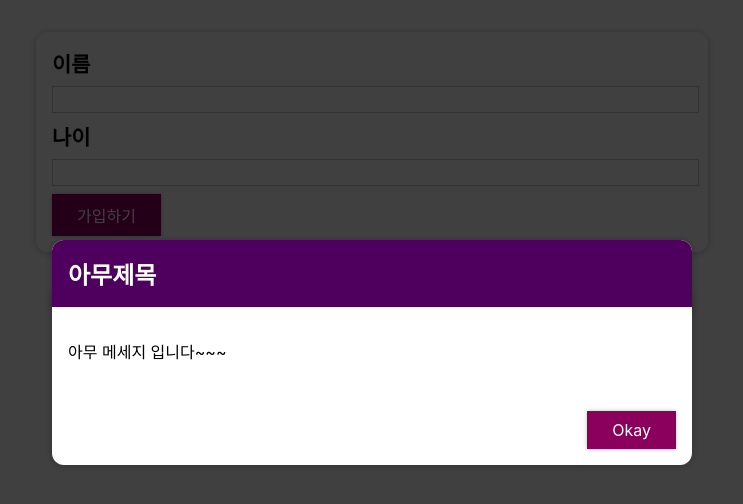
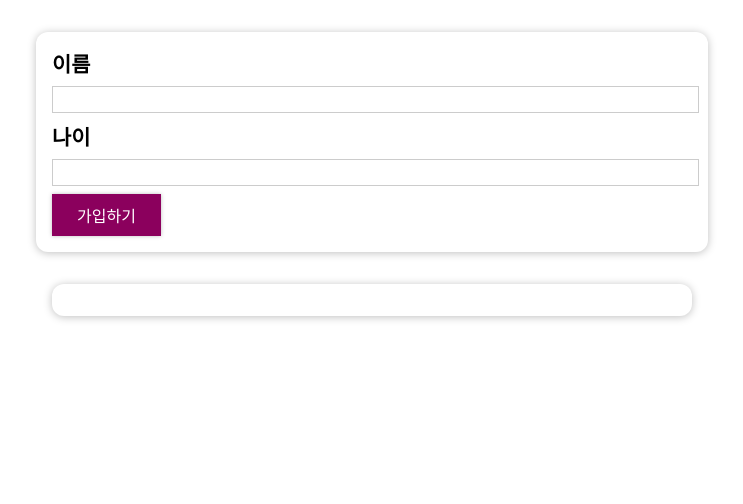
Before and after one commit to kyy7732/react-basic-study202310, a React (Create React App) app: page / in a window 1280 px wide. Shown: the top 504 px of the page, without its empty margins (268-1011 px from the left). Built offline with nearby package versions, Linux system fonts and the light colour scheme.

Commit message:
에러상태 핸들링

```diff
--- a/src/components/UI/Modal/ErrorModal.js
+++ b/src/components/UI/Modal/ErrorModal.js
@@ -3,10 +3,10 @@
 import Button from '../Button/Button';
 import styles from './ErrorModal.module.css';
 
-const ErrorModal = ({ title, message }) => {
+const ErrorModal = ({ title, message, onConfirm}) => {
   return (
     <>
-      <div className={styles.backdrop} />
+      <div className={styles.backdrop} onClick={onConfirm} />
       <Card className={styles.modal}>
         <header className={styles.header}>
           <h2>{title}</h2>
@@ -15,7 +15,7 @@
           <p>{message}</p>
         </div>
         <footer className={styles.actions}>
-          <Button>Okay</Button>
+          <Button onClick={onConfirm}>Okay</Button>
         </footer>
       </Card>
     </>
--- a/src/components/Users/AddUsers.js
+++ b/src/components/Users/AddUsers.js
@@ -9,6 +9,9 @@
     userName: '',
     age: '',
   });
+
+  // 에러 상태 관리
+  const [error, setError] = useState(null); // null은 false로 인식
 
   const userNameChangeHandler = (e) => {
     setUserValue((prevUserValue) => ({
@@ -28,10 +31,20 @@
     e.preventDefault();
 
     if (userValue.userName.trim() === '' || userValue.age === '') {
+      setError({
+        title: '유효하지 않은 입력값',
+        message: '입력값은 공백으로 작성하면 안됩니다!',
+      });
       return;
     }
 
-    if (+userValue.age < 1) return;
+    if (+userValue.age < 1) {
+      setError({
+        title: '유효하지 않은 나이의 범위',
+        message: '나이는 1 이상의 숫자로 작성해 주세요!',
+      });
+      return;
+    };
 
     onAddUser(userValue);
 
@@ -44,7 +57,13 @@
   return (
     // React.Fragment
     <>
-    <ErrorModal title={'아무제목'} message={'아무 메세지 입니다~~~'} />
+    {error && (
+      <ErrorModal
+        title={error.title}
+        message={error.message}
+        onConfirm={() => setError(null)}
+      />
+    )}
     <Card className={styles.input}>
       <form onSubmit={userSubmitHandler}>
         <label htmlFor='username'>이름</label>
```
